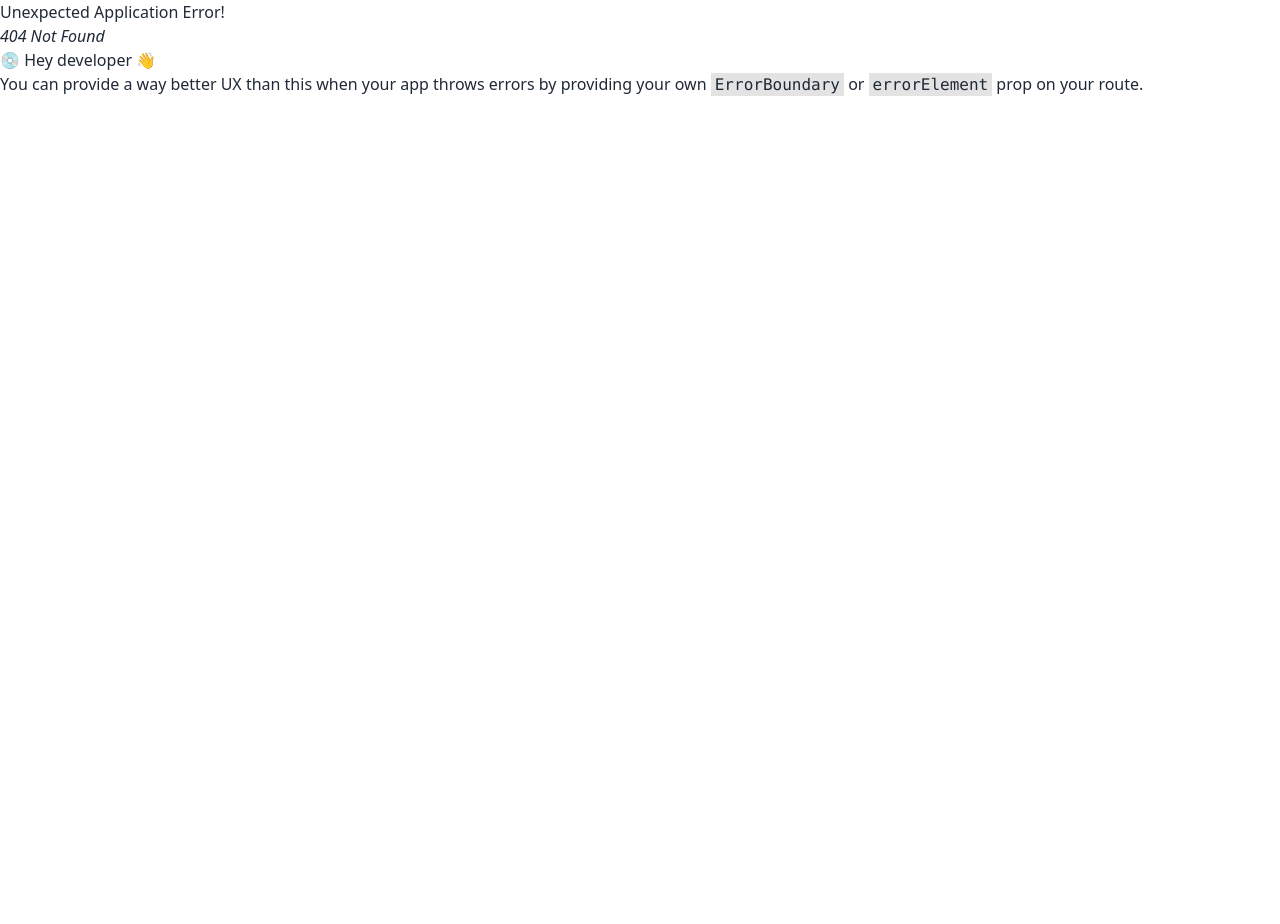
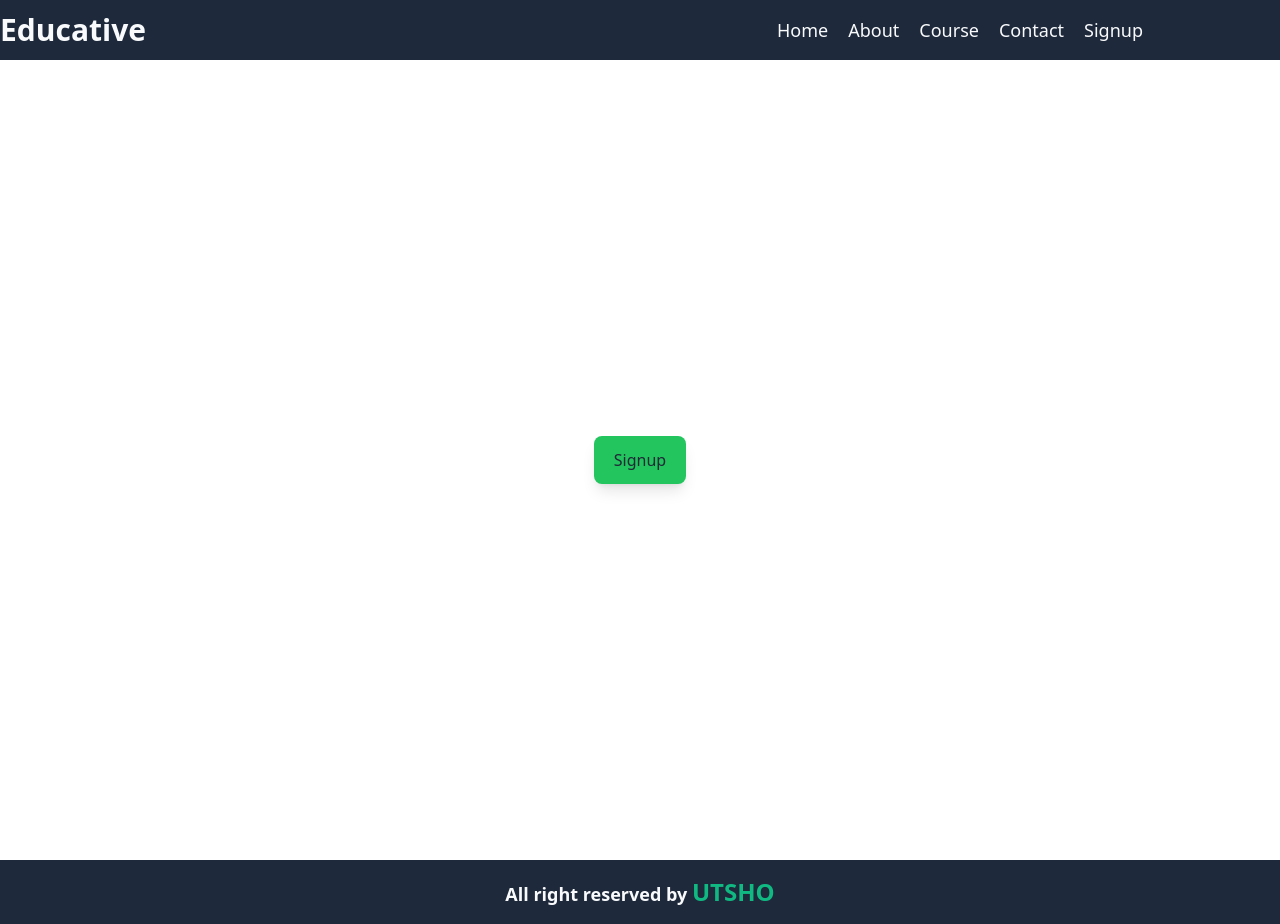
Before and after one commit to Source-Code-007/educative, a React (Vite) app: page /signup in a window 1280 px wide. Before the commit this address had no page. Before the commit the page ends 800 px from the top, so only its background shows below. Built offline with nearby package versions, Linux system fonts and the light colour scheme.

Commit message:
signup page added

```diff
--- a/src/Component/Navbar/Navbar.jsx
+++ b/src/Component/Navbar/Navbar.jsx
@@ -19,6 +19,10 @@ const Navbar = () => {
         {
           label: 'Contact',
           path: '/contact'
+        },
+        {
+          label: 'Signup',
+          path: '/signup'
         }
       ];
 
--- /dev/null
+++ b/src/Component/Signup/Signup.jsx
@@ -0,0 +1,13 @@
+import React from 'react';
+
+const Signup = () => {
+
+    // const auth =
+    return (
+        <div className='min-h-screen flex justify-center items-center'>
+            <button className='px-5 py-3 bg-green-500 rounded-lg shadow-lg'>Signup</button>
+        </div>
+    );
+};
+
+export default Signup;
--- a/src/main.jsx
+++ b/src/main.jsx
@@ -8,6 +8,7 @@ import App from './App'
 import './index.css'
 import Homepage from './Component/Homepage/Homepage';
 import About from './Component/About/About';
+import Signup from './Component/Signup/Signup';
 const router = createBrowserRouter([
   {
     path: '/',
@@ -24,6 +25,10 @@ const router = createBrowserRouter([
       {
         path: '/about',
         element: <About></About>
+      },
+      {
+        path: '/signup',
+        element: <Signup/>
       }
     ]
   }
```
